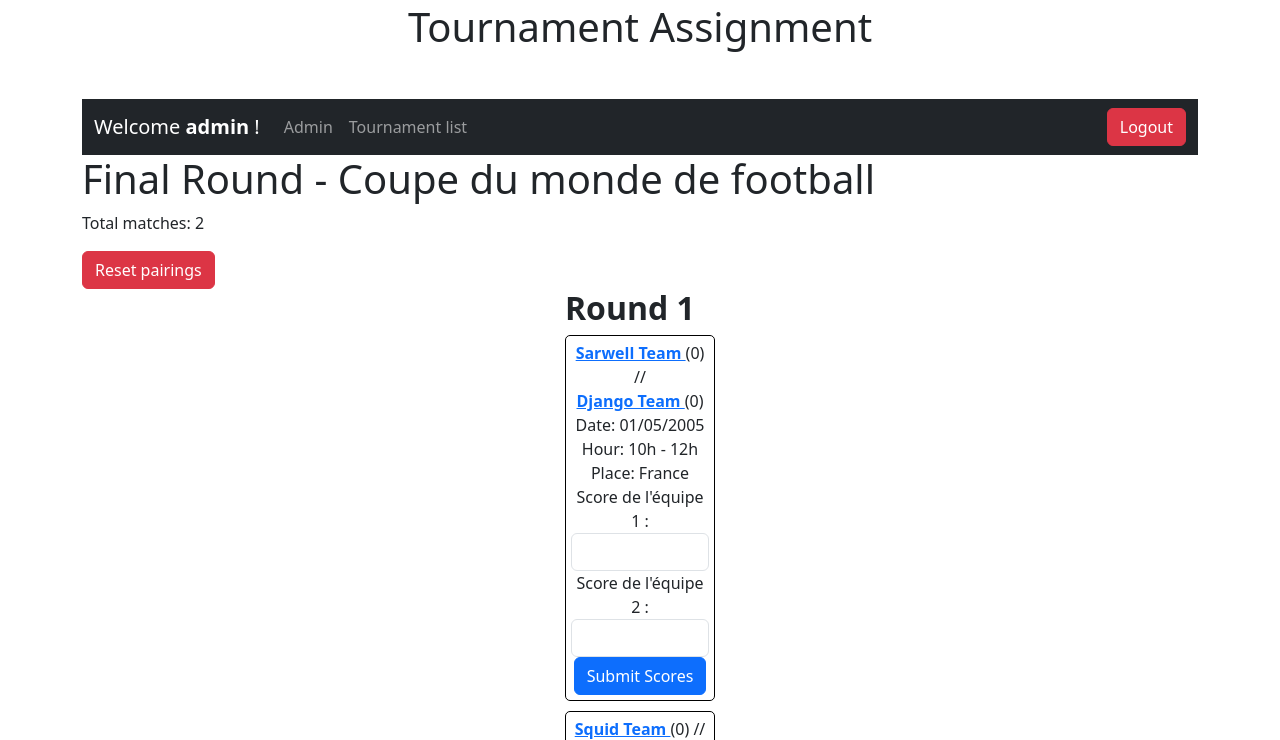
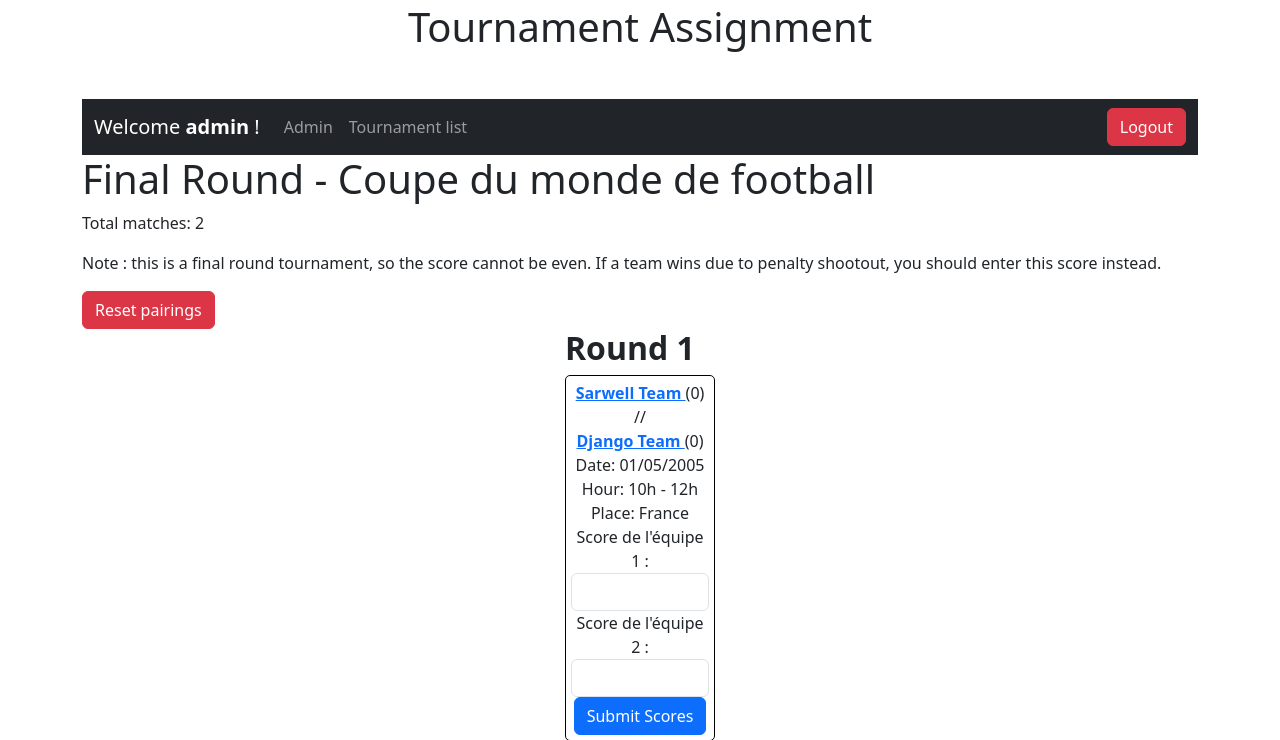
Before and after one commit to ClementLpz/tournois-clement-lopez, a Django app: page /tournaments/1/final_round/ in a window 1280 px wide; the page is wider, and only the part inside the window is pictured. Shown: the part 888-1628 px from the top of that part. Run offline with Django 4.2, Linux system fonts and the light colour scheme; a user stored in the database is signed in; data comes from the database, SQL or seed files in the repository; some libraries are stand-ins or nearby versions.

Commit message:
Admin cannot change scores when a round is finished

```diff
--- a/tournois/tournaments/models.py
+++ b/tournois/tournaments/models.py
@@ -237,8 +237,6 @@ class FinalRound(models.Model):
                         next_round_matches.append(next_round_match)
         return next_round_matches
 
-
-
     def generate_next_round(self):
         print("generate next round called")
         matches = self.matches.all()
--- a/tournois/tournaments/templates/tournaments/final_round.html
+++ b/tournois/tournaments/templates/tournaments/final_round.html
@@ -62,6 +62,7 @@
 
 <!-- Reset pairings -->
 {% if user.is_authenticated and user.is_superuser %}
+<p>Note : this is a final round tournament, so the score cannot be even. If a team wins due to penalty shootout, you should enter this score instead.</p>
 <form method="POST" action="{% url 'tournaments:final_round' tournament_id=tournament_id %}">
     <input type="hidden" name="reset_pairings" value="true">
     {% csrf_token %}
@@ -98,7 +99,7 @@
             <div>Place: {{ match.place }}</div>
 
 
-            {% if user.is_authenticated and user.is_superuser%}
+            {% if user.is_authenticated and user.is_superuser and not can_enter_column2_scores%}
             <form method="POST">
                 {% csrf_token %}
                 <div class="form-group">
@@ -143,7 +144,7 @@
         <div>Hour: {{ match.hour }}</div>
         <div>Place: {{ match.place }}</div>
 
-        {% if user.is_authenticated and user.is_superuser and can_enter_column2_scores %}
+        {% if user.is_authenticated and user.is_superuser and can_enter_column2_scores and not can_enter_column3_scores %}
         <form method="POST">
             {% csrf_token %}
             <div class="form-group">
@@ -189,7 +190,7 @@
         <div>Hour: {{ match.hour }}</div>
         <div>Place: {{ match.place }}</div>
 
-        {% if user.is_authenticated and user.is_superuser and can_enter_column3_scores %}
+        {% if user.is_authenticated and user.is_superuser and can_enter_column3_scores and not can_enter_column4_scores %}
         <form method="POST">
             {% csrf_token %}
             <div class="form-group">
@@ -236,7 +237,7 @@
         <div>Hour: {{ match.hour }} </div>
         <div>Place: {{ match.place }} </div>
 
-        {% if user.is_authenticated and user.is_superuser and can_enter_column4_scores %}
+        {% if user.is_authenticated and user.is_superuser and can_enter_column4_scores and not can_enter_column5_scores %}
         <form method="POST">
             {% csrf_token %}
             <div class="form-group">
@@ -284,7 +285,7 @@
         <div>Hour: {{ match.hour }} </div>
         <div>Place: {{ match.place }} </div>
 
-        {% if user.is_authenticated and user.is_superuser and can_enter_column5_scores %}
+        {% if user.is_authenticated and user.is_superuser and can_enter_column5_scores and not not can_enter_column6_scores %}
         <form method="POST">
             {% csrf_token %}
             <div class="form-group">
```
